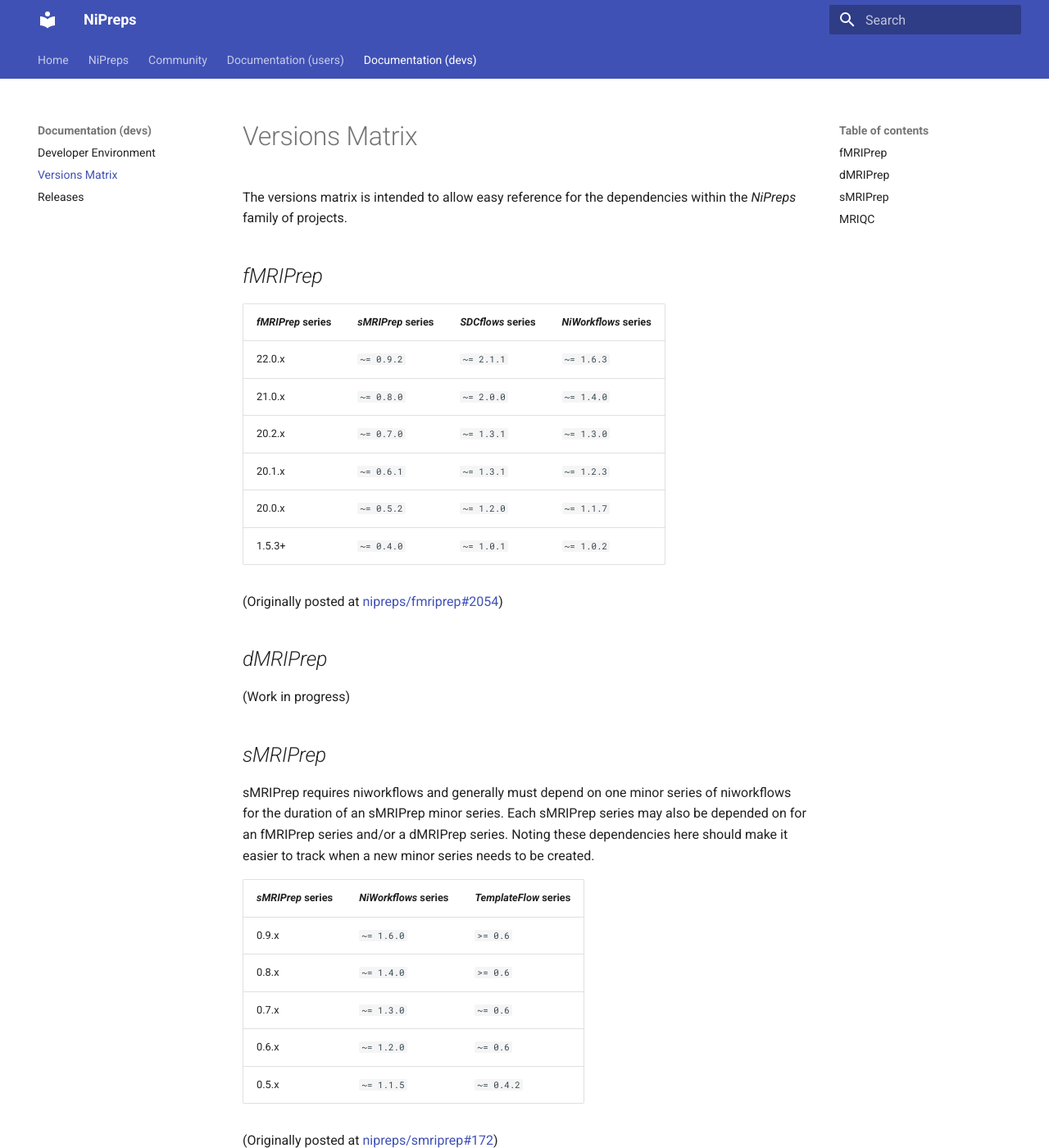
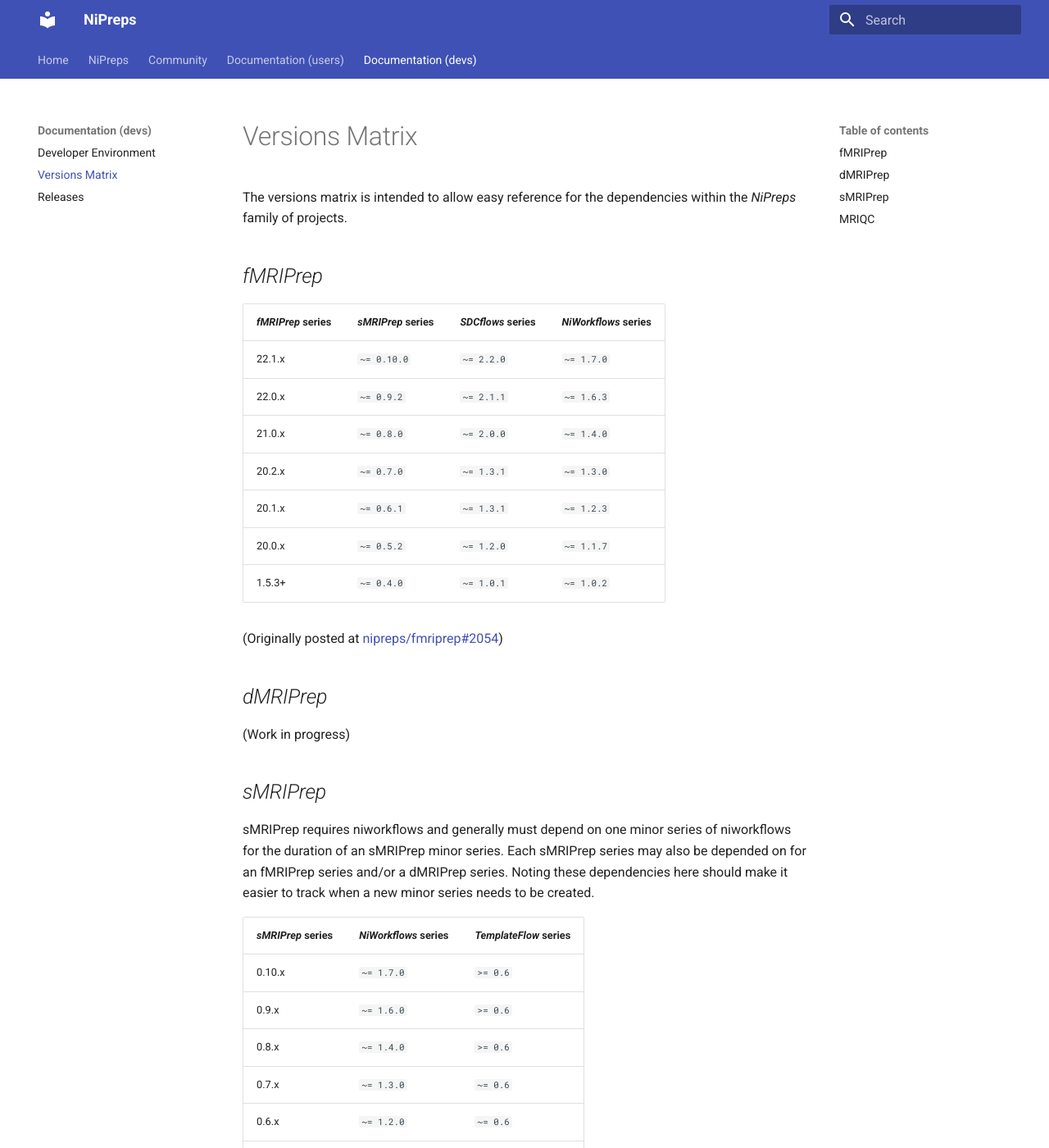
Before and after one commit to nipreps/nipreps.github.io, an MkDocs documentation site: the page built from docs/devs/versions.md, in a window 1280 px wide and 1400 px high. Shown: the whole window at 82% size. Built offline with MkDocs 1.6.1 and Material for MkDocs 9.7.7, drawn with Linux system fonts in a browser that asks for light colours.

Commit message:
DEV: Propose version matrix for fMRIPrep 22.1

```diff
--- a/docs/devs/versions.md
+++ b/docs/devs/versions.md
@@ -5,6 +5,7 @@
 
 | *fMRIPrep* series | *sMRIPrep* series | *SDCflows* series | *NiWorkflows* series |
 |----|----|----|----|
+| 22.1.x | `~= 0.10.0` | `~= 2.2.0` | `~= 1.7.0` |
 | 22.0.x | `~= 0.9.2` | `~= 2.1.1` | `~= 1.6.3` |
 | 21.0.x | `~= 0.8.0` | `~= 2.0.0` | `~= 1.4.0` |
 | 20.2.x | `~= 0.7.0` | `~= 1.3.1` | `~= 1.3.0` |
@@ -24,6 +25,7 @@
 
 | *sMRIPrep* series | *NiWorkflows* series | *TemplateFlow* series |
 |----|----|----|
+| 0.10.x | `~= 1.7.0` | `>= 0.6` |
 | 0.9.x | `~= 1.6.0` | `>= 0.6` |
 | 0.8.x | `~= 1.4.0` | `>= 0.6` |
 | 0.7.x | `~= 1.3.0` | `~= 0.6` |
```
